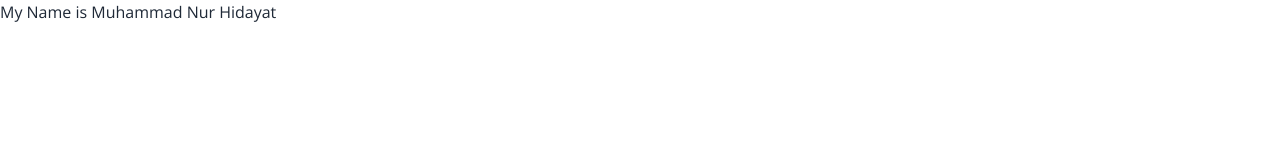
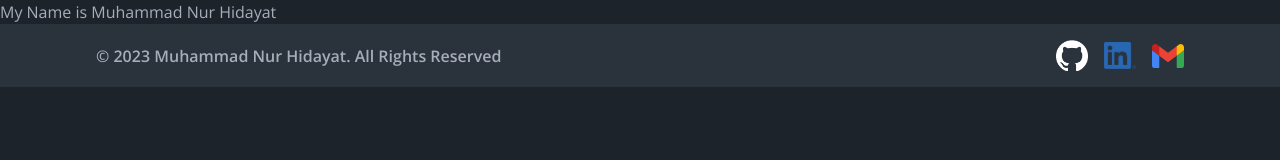
Before and after one commit to mdayat/personal-website, an Astro site: page / in a window 1280 px wide. Built offline with nearby package versions, Linux system fonts and the light colour scheme; Astro itself is replaced by a stand-in of ours.

Commit message:
create footer

```diff
--- a/src/layouts/Base.astro
+++ b/src/layouts/Base.astro
@@ -8,7 +8,7 @@ const { title, description } = Astro.props;
 ---
 
 <!doctype html>
-<html lang="id">
+<html lang="id" data-theme="dark">
   <head>
     <meta charset="UTF-8" />
     <meta name="viewport" content="width=device-width, initial-scale=1.0" />
--- /dev/null
+++ b/src/layouts/Footer.astro
@@ -0,0 +1,77 @@
+---
+const currentYear = new Date().getFullYear();
+---
+
+<footer class="bg-neutral">
+  <div
+    class="footer text-neutral-content base-padding max-width justify-center items-center gap-y-8 py-4 md:justify-between"
+  >
+    <p class="font-semibold text-base text-center md:text-left">
+      &copy; {currentYear} Muhammad Nur Hidayat. All Rights Reserved
+    </p>
+
+    <ul class="flex justify-between items-center gap-x-4 mx-auto md:mx-0">
+      <li>
+        <a href="https://github.com/mdayat" target="_blank" rel="noopener">
+          <img src="/github.png" alt="GitHub Icon" width="32" />
+        </a>
+      </li>
+
+      <li>
+        <a
+          href="https://www.linkedin.com/in/mdayat/"
+          target="_blank"
+          rel="noopener"
+        >
+          <img src="/linkedin.png" alt="LinkedIn Icon" width="32" />
+        </a>
+      </li>
+
+      <li>
+        <a href="mailto:muhnurdayat@gmail.com" target="_blank" rel="noopener">
+          <svg
+            xmlns="http://www.w3.org/2000/svg"
+            viewBox="0 0 256 193"
+            width="32"
+          >
+            <path
+              fill="#4285F4"
+              d="M58.182 192.05V93.14L27.507 65.077L0 49.504v125.091c0 9.658 7.825 17.455 17.455 17.455z"
+            >
+            </path>
+            <path
+              fill="#34A853"
+              d="M197.818 192.05h40.727c9.659 0 17.455-7.826 17.455-17.455V49.505l-31.156 17.837l-27.026 25.798z"
+            >
+            </path>
+            <path
+              fill="#EA4335"
+              d="m58.182 93.14l-4.174-38.647l4.174-36.989L128 69.868l69.818-52.364l4.669 34.992l-4.669 40.644L128 145.504z"
+            ></path>
+            <path
+              fill="#FBBC04"
+              d="M197.818 17.504V93.14L256 49.504V26.231c0-21.585-24.64-33.89-41.89-20.945z"
+            >
+            </path>
+            <path
+              fill="#C5221F"
+              d="m0 49.504l26.759 20.07L58.182 93.14V17.504L41.89 5.286C24.61-7.66 0 4.646 0 26.23z"
+            >
+            </path>
+          </svg>
+        </a>
+      </li>
+    </ul>
+  </div>
+</footer>
+
+<style>
+  .base-padding {
+    @apply px-8 md:px-16 lg:px-20 xl:px-24 2xl:px-28;
+  }
+
+  .max-width {
+    max-width: calc(1536px - 112px);
+    margin: 0 auto;
+  }
+</style>
--- a/src/pages/index.astro
+++ b/src/pages/index.astro
@@ -1,9 +1,12 @@
 ---
 import Base from "../layouts/Base.astro";
+import Footer from "../layouts/Footer.astro";
 ---
 
 <Base title="Muhammad Nur Hidayat" description="Whatever">
   <main>
     <h1>My Name is Muhammad Nur Hidayat</h1>
   </main>
+
+  <Footer slot="footer" />
 </Base>
```
Also changed, not shown: public/github.png (added), public/linkedin.png (added).
